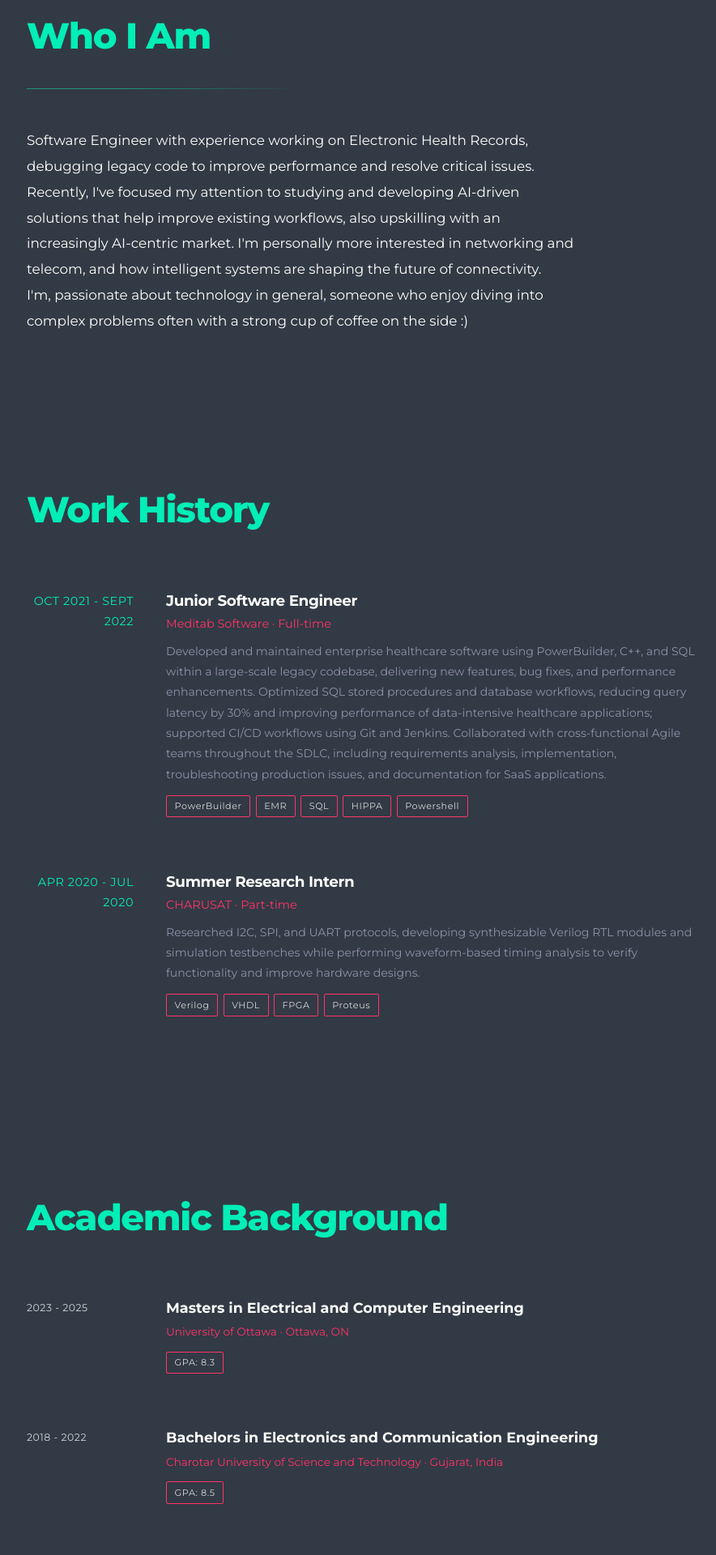
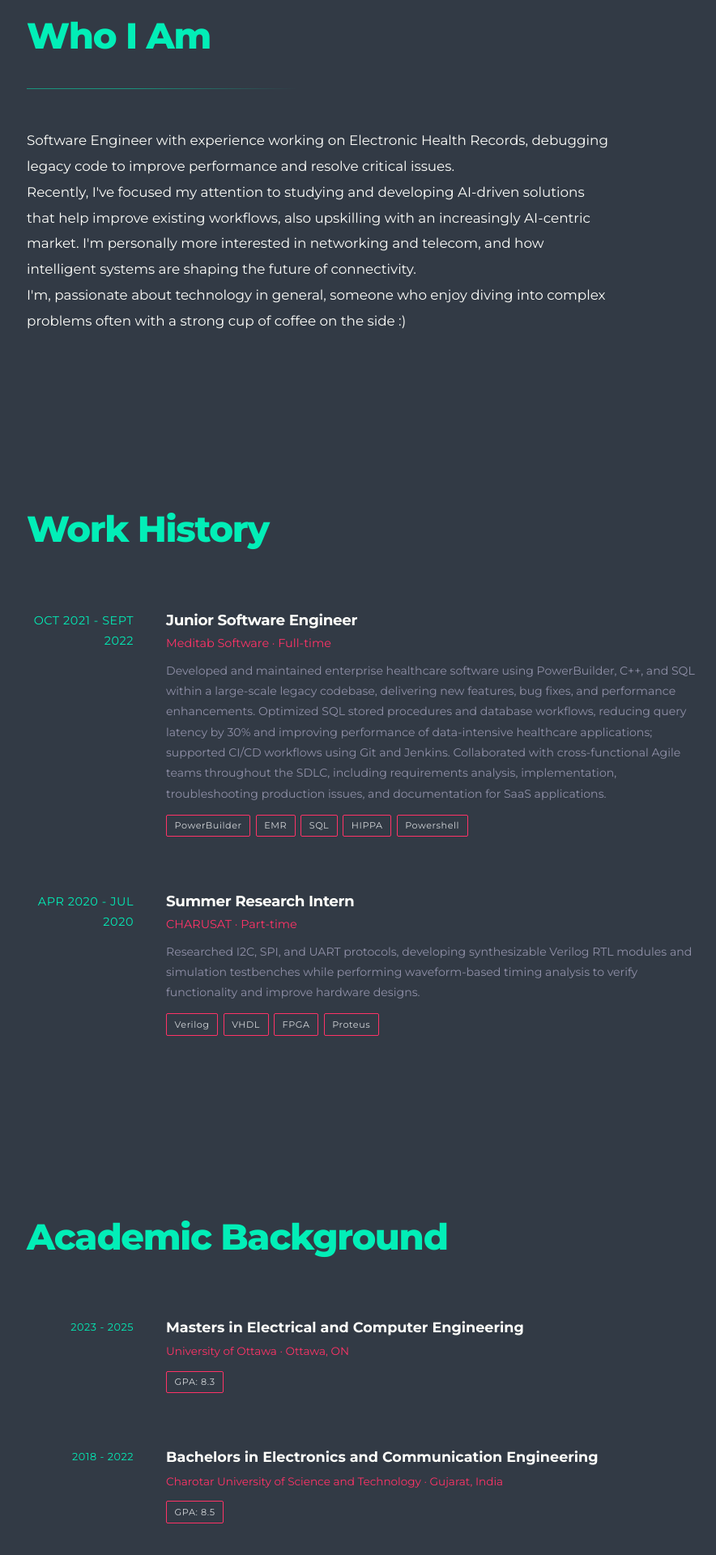
Before and after one commit to ketul-P/folio, a React app: page / in a window 1280 px wide. Shown: the part 886-2806 px from the top of the page at 81% size, without its empty margins (189-1073 px from the left). Built offline with nearby package versions, Linux system fonts and the light colour scheme; the HTML template or start-up script is replaced by a standard one.

Commit message:
- Added space after each new line in summary

```diff
--- a/src/components/Education.module.css
+++ b/src/components/Education.module.css
@@ -9,10 +9,12 @@
 .item:last-child { border-bottom: none; }
 
 .date {
-  color: var(--muted);
-  font-size: 0.78rem;
+  color: var(--accent2);
+  font-size: 0.8rem;
   padding-top: 0.25rem;
+  padding-right: 0.50rem;
   letter-spacing: 0.04em;
+  text-align: right;
 }
 
 .degree {
@@ -29,7 +31,7 @@
 
 .desc {
   color: #9090a8;
-  font-size: 0.88rem;
+  font-size: 0.9rem;
   margin-top: 0.4rem;
   line-height: 1.7;
 }
--- a/src/components/Summary.module.css
+++ b/src/components/Summary.module.css
@@ -1,7 +1,8 @@
 .text {
   font-size: 1.05rem;
   color: var(--text);
-  max-width: 680px;
+  max-width: 720px;
   line-height: 1.9;
   text-justify: inter-word;
+  margin-bottom: 1.5rem;
 }
```
